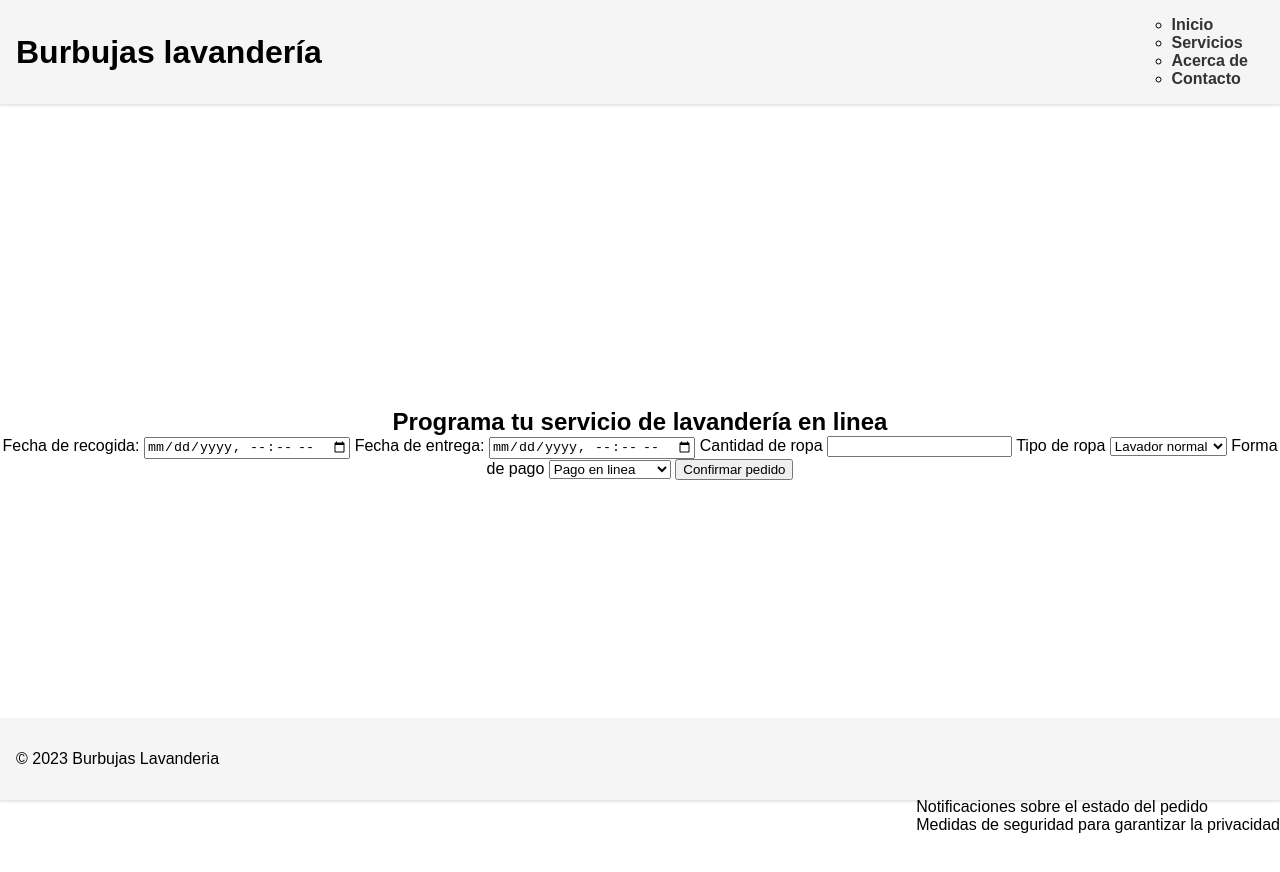
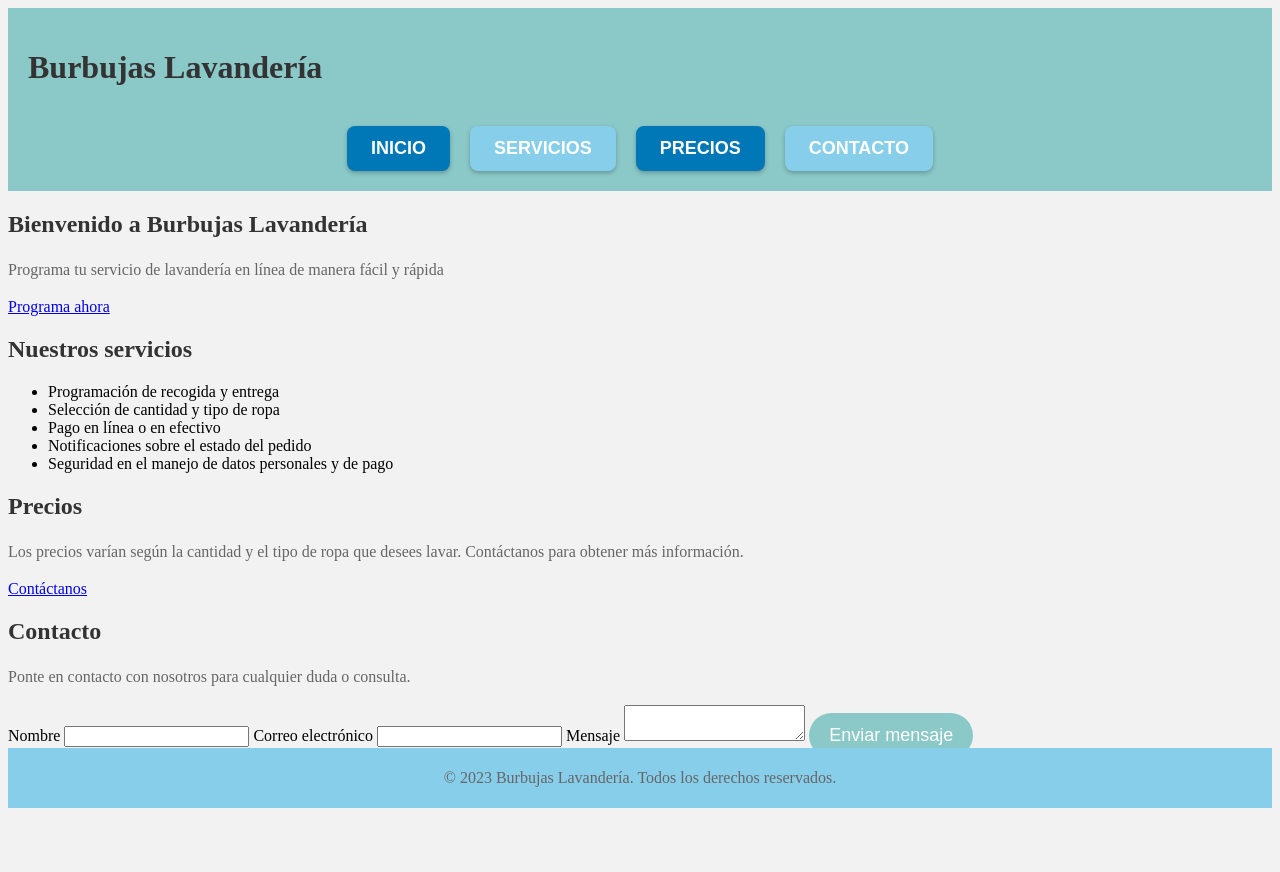
Before and after one commit to aurebidart/LaundryWeb, a plain HTML site: page index.html in a window 1280 px wide. After the commit the page ends 816 px from the top, so only its background shows below. Drawn offline with Linux system fonts and the light colour scheme.

Commit message:
Second page, lil more beau

```diff
--- a/index.html
+++ b/index.html
@@ -1,60 +1,66 @@
 <!DOCTYPE html>
-<html lang="en">
-
+<html>
   <head>
     <meta charset="UTF-8">
-    <title>BURBUJAS Lavanderia</title>
+    <title>Burbujas Lavandería</title>
     <link rel="stylesheet" href="style.css">
   </head>
   <body>
     <header>
-            <h1>Burbujas lavandería</h1>
-            <nav>
-                <ul>
-                    <li><a href="#">Inicio</a></li>
-                    <li><a href="#">Servicios</a></li>
-                    <li><a href="#">Acerca de</a></li>
-                    <li><a href="#">Contacto</a></li>
-                </ul>
-            </nav>
+      <h1>Burbujas Lavandería</h1>
+      <div class="botones-principales">
+        <button class="btn btn-azul">Inicio</button>
+        <button class="btn btn-celeste">Servicios</button>
+        <button class="btn btn-azul">Precios</button>
+        <button class="btn btn-celeste">Contacto</button>
+      </div>
+
     </header>
+
     <main>
-            <section class="hero">
-                <h2>Programa tu servicio de lavandería en linea</h2>
-                <form>
-                    <label for="pickup">Fecha de recogida:</label>
-                    <input type="datetime-local" id="pickup" name="pickup">
-                    <label for="delivery">Fecha de entrega:</label>
-                    <input type="datetime-local" name="delivery" id="delivery">
-                    <label for="quantity">Cantidad de ropa</label>
-                    <input type="number" name="quantity" id="quantity">
-                    <label for="type">Tipo de ropa</label>
-                    <select name="type" id="type">
-                        <option value="1">Lavador normal</option>
-                        <option value="2">Lavado deicado</option>
-                        <option value="3">Lavado en seco</option>
-                    </select>
-                    <label for="payment">Forma de pago</label>
-                    <select name="payment" id="payment">
-                        <option value="1">Pago en linea</option>
-                        <option value="2">Pago en efectivo</option>
-                    </select>
-                    <button type="submit">Confirmar pedido</button>
-                </form>
+      <section id="banner">
+        <h2>Bienvenido a Burbujas Lavandería</h2>
+        <p>Programa tu servicio de lavandería en línea de manera fácil y rápida</p>
+        <a href="#" class="button">Programa ahora</a>
       </section>
-            <section class="features">
-                <h3>Caracteristicas de Burbujas Lavandería</h3>
+
+      <section id="servicios">
+        <h2>Nuestros servicios</h2>
         <ul>
           <li>Programación de recogida y entrega</li>
           <li>Selección de cantidad y tipo de ropa</li>
           <li>Pago en línea o en efectivo</li>
           <li>Notificaciones sobre el estado del pedido</li>
-                    <li>Medidas de seguridad para garantizar la privacidad</li>
+          <li>Seguridad en el manejo de datos personales y de pago</li>
         </ul>
       </section>
+
+      <section id="precios">
+        <h2>Precios</h2>
+        <p>Los precios varían según la cantidad y el tipo de ropa que desees lavar. Contáctanos para obtener más información.</p>
+        <a href="#" class="button">Contáctanos</a>
+      </section>
+
+      <section id="contacto">
+        <h2>Contacto</h2>
+        <p>Ponte en contacto con nosotros para cualquier duda o consulta.</p>
+        <form>
+          <label for="nombre">Nombre</label>
+          <input type="text" id="nombre" name="nombre" required>
+
+          <label for="email">Correo electrónico</label>
+          <input type="email" id="email" name="email" required>
+
+          <label for="mensaje">Mensaje</label>
+          <textarea id="mensaje" name="mensaje" required></textarea>
+
+          <button type="submit" class="button">Enviar mensaje</button>
+        </form>
+      </section>
     </main>
+
     <footer>
-            <p>&copy; 2023 Burbujas Lavanderia</p>
+      <p>© 2023 Burbujas Lavandería. Todos los derechos reservados.</p>
     </footer>
   </body>
 </html>
--- a/style.css
+++ b/style.css
@@ -1,101 +1,148 @@
-body {
-    font-family: sans-serif;
-    margin: 0;
-    padding: 0;
+/* Estilo de los botones */
+button {
+    background-color: #8bc8c8;
+    border: none;
+    border-radius: 25px;
+    color: white;
+    cursor: pointer;
+    font-size: 18px;
+    padding: 12px 20px;
+    text-align: center;
+    text-decoration: none;
   }
 
-.container {
-    max-width: 1200px;
-    margin: 0 auto;
+  /* Estilo de los botones al pasar el cursor */
+  button:hover {
+    background-color: #6aa7a7;
+  }
+
+  /* Estilo del fondo de la página */
+  body {
+    background-color: #f2f2f2;
+  }
+
+  /* Estilo del encabezado de la página */
+  header {
+    background-color: #8bc8c8;
+    color: white;
     padding: 20px;
   }
 
-h1, h2, h3 {
-    margin: 0;
+  /* Estilo de los títulos */
+  h1, h2 {
+    color: #333;
   }
 
-ul {
-    list-style: none;
-    margin: 0;
-    padding: 0;
+  /* Estilo de los párrafos */
+  p {
+    color: #666;
+    font-size: 16px;
+    line-height: 1.5;
   }
 
-/*Estilos de cabecera*/
-header {
-    display: flex;
-    justify-content: space-between;
-    align-items: center;
-    background-color: #f5f5f5;
-    padding: 1em;
-    box-shadow: 0 2px 2px rgba(0, 0, 0, 0.1);
-    margin-bottom: 40px;
+  /* Estilo del contenedor principal */
+  .container {
+    background-color: #fff;
+    border-radius: 10px;
+    box-shadow: 0px 0px 20px rgba(0, 0, 0, 0.1);
+    margin: 50px auto;
+    max-width: 800px;
+    padding: 30px;
   }
 
-.logo {
-    font-size: 2rem;
-    font-weight: bold;
+  /* Estilo de los botones */
+button {
+  background-color: #8bc8c8;
+  border: none;
+  border-radius: 25px;
+  color: white;
+  cursor: pointer;
+  font-size: 18px;
+  padding: 12px 20px;
+  text-align: center;
+  text-decoration: none;
 }
 
-nav {
-    display: flex;
+/* Estilo de los botones al pasar el cursor */
+button:hover {
+  background-color: #6aa7a7;
 }
 
-nav ul {
-    list-style: circle;
+/* Estilo del fondo de la página */
+body {
+  background-color: #f2f2f2;
 }
 
-nav li {
-    margin: 0 1em;
+/* Estilo del encabezado de la página */
+header {
+  background-color: #8bc8c8;
+  color: white;
+  padding: 20px;
 }
 
-nav a {
-    text-decoration: none;
+/* Estilo de los títulos */
+h1, h2 {
   color: #333;
-    font-weight: bold;
 }
 
-.hero {
-    background-image: "LaundryWeb/imgs/bg.avif";
-    background-repeat: no-repeat;
-    background-size: cover;
-    height: 600px;
+/* Estilo de los párrafos */
+p {
+  color: #666;
+  font-size: 16px;
+  line-height: 1.5;
+}
+
+/* Estilo del contenedor principal */
+.container {
+  background-color: #fff;
+  border-radius: 10px;
+  box-shadow: 0px 0px 20px rgba(0, 0, 0, 0.1);
+  margin: 50px auto;
+  max-width: 800px;
+  padding: 30px;
+}
+
+/* Establecer altura mínima del cuerpo de la página */
+body {
+    min-height: 100vh;
+    position: relative;
+  }
+
+  /* Establecer estilos del footer */
+  footer {
+    position: absolute;
+    bottom: 0;
+    width: 100%;
+    height: 60px;
+    background-color: #87CEEB;
+    color: white;
     display: flex;
-    flex-direction: column;
     justify-content: center;
     align-items: center;
-    text-align: center;
-    color: #000;
+  }
+  .botones-principales {
+    display: flex;
+    justify-content: center;
+    margin-top: 40px;
   }
 
-.hero h1 {
-    font-size: 3rem;
-    margin-bottom: 20px;
+  .btn {
+    border: none;
+    padding: 12px 24px;
+    margin: 0 10px;
+    font-size: 18px;
+    font-weight: bold;
+    text-align: center;
+    text-transform: uppercase;
+    border-radius: 8px;
+    box-shadow: 0px 2px 4px rgba(0, 0, 0, 0.25);
+    color: white;
   }
 
-.hero p {
-    font-size: 1.5rem;
-    margin-bottom: 40px;
+  .btn-azul {
+    background-color: #0077b6;
   }
 
-.features {
-    display: flex;
-    flex-wrap: wrap;
-    justify-content: space-between;
-    margin-bottom: 40px;
+  .btn-celeste {
+    background-color: #87CEEB;
   }
-
-.feature {
-    flex-basis: calc(33.33% - 20px);
-    text-align: center;
-}
-
-footer {
-    display: flex;
-    justify-content: space-between;
-    align-items: center;
-    background-color: #f5f5f5;
-    padding: 1em;
-    box-shadow: 0 2px 2px rgba(0, 0, 0, 0.1);
-    position: absolute; bottom: 0; left: 0; right: 0
-
-}
```
Lines whose indentation alone changed are shown as unchanged.
